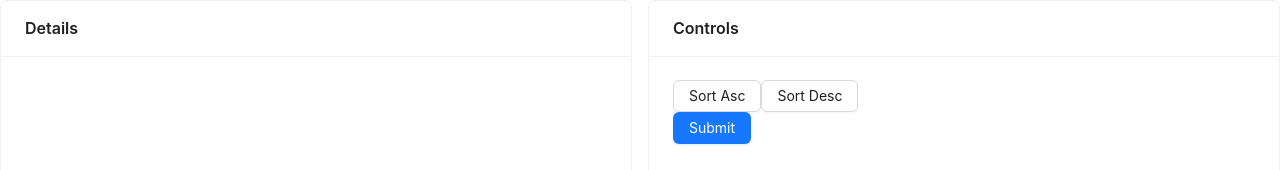
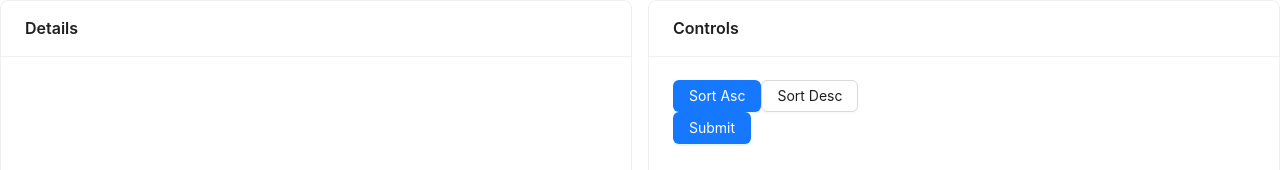
Before and after one commit to supermarioknight/aoe-game, a React (Vite) app: page / in a window 1280 px wide. Shown: the top 170 px of the page. Built offline with nearby package versions, Linux system fonts and the light colour scheme; no server answers.

Commit message:
sort btns styling based on active order

```diff
--- a/src/App.tsx
+++ b/src/App.tsx
@@ -51,7 +51,11 @@ function App() {
           />
         </Col>
         <Col span={12}>
-          <Controls />
+          <Controls
+            order={sortOrder}
+            onSort={handleSort}
+            onSubmit={handleSubmit}
+          />
         </Col>
       </Row>
 
--- a/src/components/Controls.tsx
+++ b/src/components/Controls.tsx
@@ -1,19 +1,20 @@
 import { Button, Card } from "antd";
 
 type Props = {
+    order: 'asc' | 'desc';
     onSort: (order: 'asc' | 'desc') => void;
     onSubmit: () => void;
 }
 
-export function Controls({ onSort, onSubmit }: Props) {
+export function Controls({ onSort, onSubmit, order }: Props) {
 
     return <Card className="!shadow-md" title="Controls" style={{ minHeight: 300 }}>
         <div id="controls" className="h-full gap-2 flex flex-col items-center justify-center">
             <div id="controls-btns" className="flex items-center space-x-2">
-                <Button onClick={() => onSort('asc')}>
+                <Button type={order === 'asc' ? 'primary' : undefined} onClick={() => onSort('asc')}>
                     Sort Asc
                 </Button>
-                <Button onClick={() => onSort('desc')}>
+                <Button type={order === 'desc' ? 'primary' : undefined} onClick={() => onSort('desc')}>
                     Sort Desc
                 </Button>
             </div>
```
